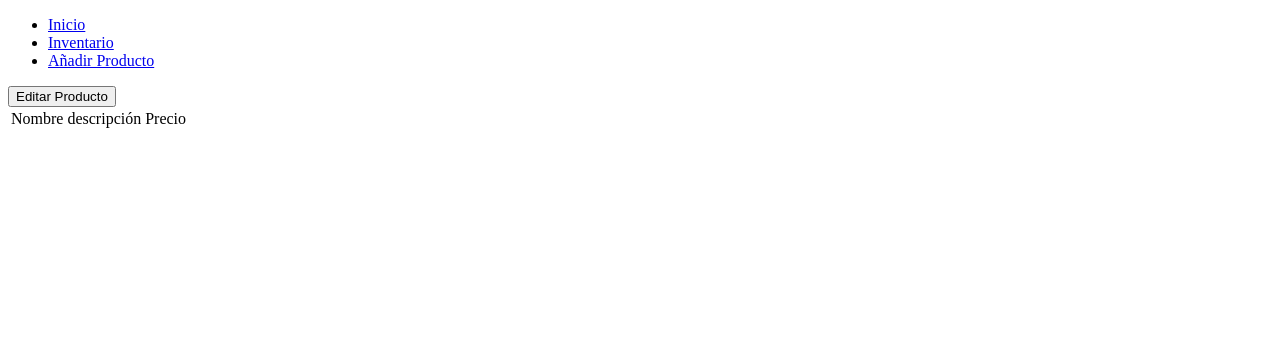
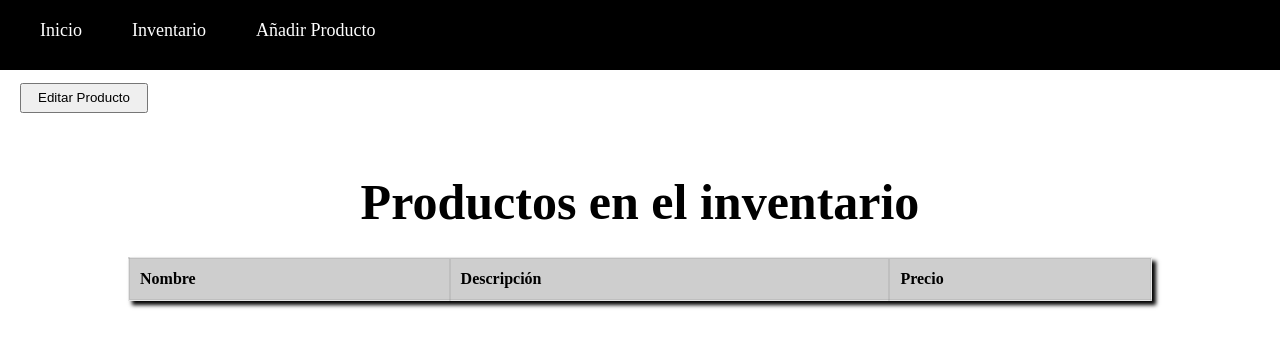
Before and after one commit to edwin1327/gestorInventario, a PHP site: page /Inventario.php in a window 1280 px wide. Shown: the top 347 px of the page. Run offline with PHP 8.4, Linux system fonts and the light colour scheme; data that the repository does not hold is empty.

Commit message:
Elaborando estilos a la página de productos

```diff
--- a/assets/app/Views/ProductosV.php
+++ b/assets/app/Views/ProductosV.php
@@ -3,6 +3,7 @@
 <head>
     <meta charset="UTF-8">
     <meta name="viewport" content="width=device-width, initial-scale=1.0">
+    <link rel="stylesheet" href="css/productos.css">
     <title>Inventario</title>
 </head>
 <body>
@@ -17,14 +18,15 @@
             </nav>
             <div class="table">
                 <div class="busqueda">
-                    <a href="Busqueda.php"><button class="busq">Editar Producto</button></a>
+                    <a href="Busqueda.php" class="link"><button class="busq">Editar Producto</button></a>
                 </div>
+                <h1>Productos en el inventario</h1>
                 <table>
                     <thead>
                         <tr>
-                            <td>Nombre</td>
-                            <td>descripción</td>
-                            <td>Precio</td>
+                            <td class="title">Nombre</td>
+                            <td class="title">Descripción</td>
+                            <td class="title">Precio</td>
                         </tr>
                     </thead>
                     <tbody>
--- /dev/null
+++ b/assets/app/css/productos.css
@@ -0,0 +1,140 @@
+*{
+    padding: 0px;
+    margin: 0px;
+}
+
+/* Contenedores */
+
+.cont{
+    width: 100%;
+    height: 100%;
+}
+
+.subcont{
+    width: 100%;
+    height: 100%;
+}
+
+/* Menu */
+
+nav{
+    width: 100%;
+    height: 70px;
+    background-color: black;
+}
+
+ul{
+    width: 100%;
+    height: 100%;
+    display: flex;
+    flex-direction: row;
+}
+
+li{
+    margin-left: 30px;
+    padding-top: 20px;
+    font-size: 18px;
+    list-style: none;
+    padding-right: 10px;
+    padding-left: 10px;
+    height: 45px;
+    transition: linear 0.5s;
+}
+
+a{
+    text-decoration: none;
+    color: white;
+}
+
+/* Tabla */
+
+.table{
+    width: 100%;
+    height: 100%;
+    display: flex;
+    flex-direction: column;
+}
+
+.busqueda{
+    width: 100%;
+    height: 60px;
+}
+
+.busq{
+    width: 10%;
+    height: 50%;
+    margin-top: 1%;
+}
+
+.link{
+    margin-left: 20px;
+}
+
+h1{
+    width: 100%;
+    text-align: center;
+    font-size: 50px;
+    margin-top: 5px;
+    padding-top: 3%;
+    animation-name: deslizar;
+    animation-duration: 1s;
+    transition: linear 1s;
+}
+
+table{
+    margin-left: 10%;
+    margin-top: 2%;
+    width: 80%;
+    height: 100%;
+    border-collapse: collapse;
+    border: 2px solid rgb(128, 128, 128, 0.2);
+    box-shadow: 4px 4px 4px black;
+    animation-name: deslizar;
+    animation-duration: 1s;
+    transition: linear 1s;
+}
+
+td{
+    border-right: 2px solid rgb(128, 128, 128, 0.2);
+    border-bottom: 2px solid rgb(128, 128, 128, 0.2);
+    height: 40px;
+    padding-left: 10px;
+}
+
+.title{
+    font-weight: bolder;
+    background-color: rgb(206, 206, 206);
+}
+
+button:hover{
+    transform: scale(2,2);
+    transform: translateY(4px);
+    background-color: rgb(246, 136, 2);
+    border-radius: 10px;
+    border: 1px solid black;
+}
+
+li:hover{
+    transform: scale(2,2);
+    transform: translateY(4px);
+    background-color: rgb(246, 136, 2);
+    border-radius: 10px;
+}
+
+h1:hover{
+    color: rgb(246, 136, 2);
+    text-shadow: 2px 2px 2px black;
+}
+
+/* Animaciones */
+@keyframes deslizar{
+    from{
+        margin-top: 100%;
+        height: 200%;
+    }
+
+    to{
+        margin-top: 5%;
+        height: 80%;
+    }
+}
```
